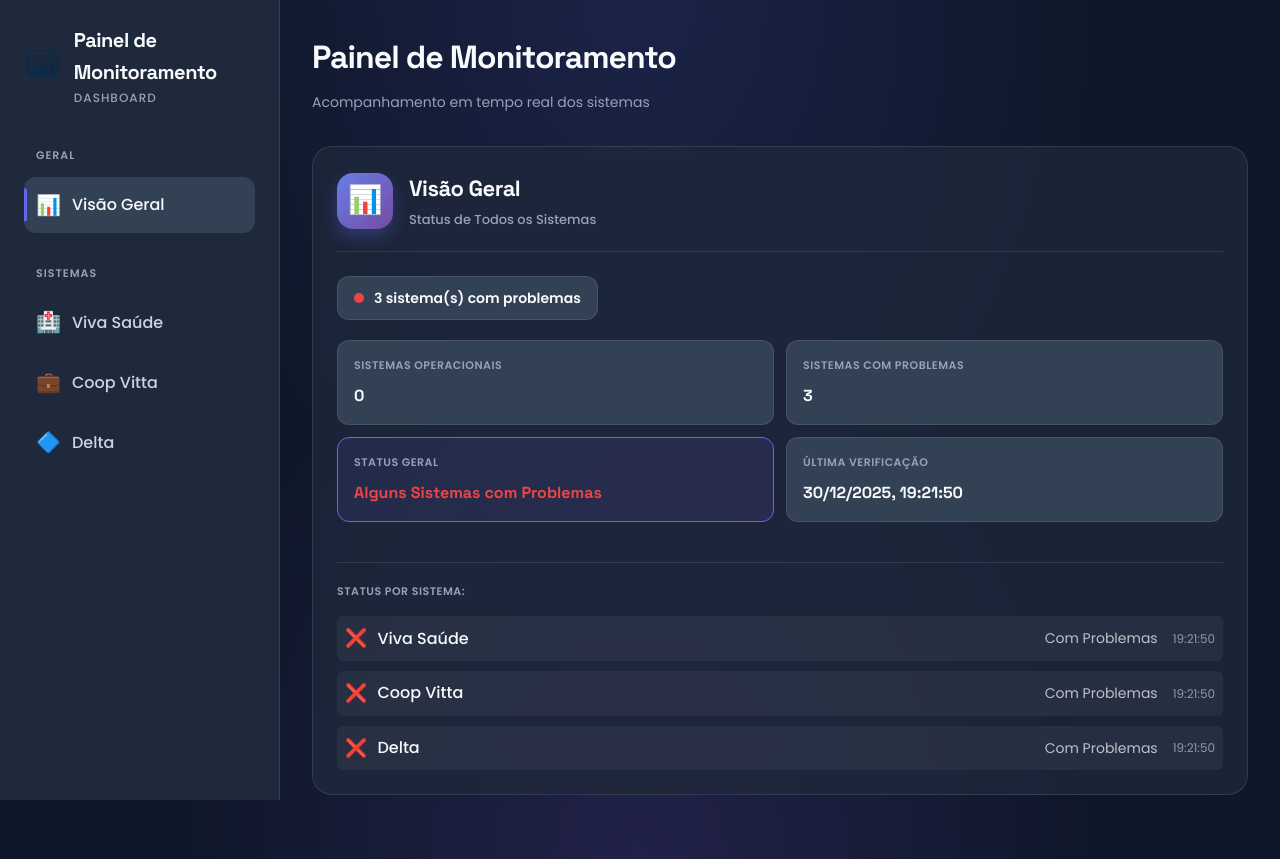
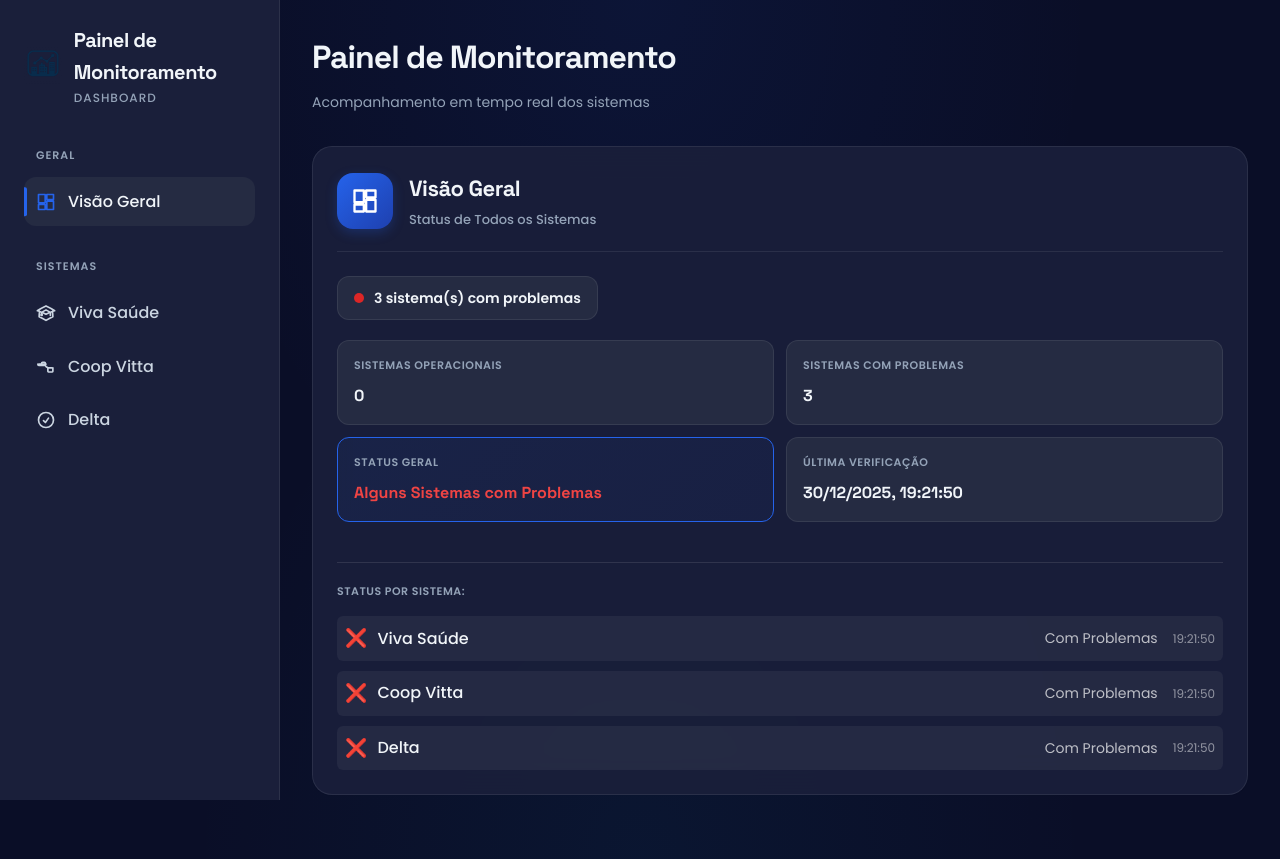
Before and after one commit to viniciusfeitosaa/DBTotal, a website: page index.html in a window 1280 px wide. Drawn offline with Linux system fonts and the light colour scheme; no server answers.

Commit message:
Atualizar design para esquema profissional: cores corporativas azuis e icones SVG

```diff
--- a/index.html
+++ b/index.html
@@ -30,7 +30,11 @@
                     <div class="nav-label">Geral</div>
                     <div class="nav-items">
                         <a href="#geral" class="nav-item active" data-system="geral">
-                            <span class="nav-icon">📊</span>
+                            <span class="nav-icon">
+                                <svg xmlns="http://www.w3.org/2000/svg" fill="none" viewBox="0 0 24 24" stroke-width="2" stroke="currentColor">
+                                    <path stroke-linecap="round" stroke-linejoin="round" d="M3 13h8V3H3v10zm0 8h8v-6H3v6zm10 0h8V11h-8v10zm0-18v6h8V3h-8z" />
+                                </svg>
+                            </span>
                             <span class="nav-text">Visão Geral</span>
                         </a>
                     </div>
@@ -39,15 +43,27 @@
                     <div class="nav-label">Sistemas</div>
                     <div class="nav-items">
                         <a href="#viva-saude" class="nav-item" data-system="viva-saude">
-                            <span class="nav-icon">🏥</span>
+                            <span class="nav-icon">
+                                <svg xmlns="http://www.w3.org/2000/svg" fill="none" viewBox="0 0 24 24" stroke-width="2" stroke="currentColor">
+                                    <path stroke-linecap="round" stroke-linejoin="round" d="M4.26 10.147a60.436 60.436 0 00-.491 6.347A48.627 48.627 0 0112 20.904a48.627 48.627 0 018.232-4.41 60.46 60.46 0 00-.491-6.347m-15.482 0a50.57 50.57 0 00-2.658-.813A59.905 59.905 0 0112 3.493a59.902 59.902 0 0110.399 5.84c-.896.248-1.783.52-2.658.814m-15.482 0A50.697 50.697 0 0112 13.489a50.702 50.702 0 017.74-3.342M6.75 15a.75.75 0 100-1.5.75.75 0 000 1.5zm0 0v-3.675A55.378 55.378 0 0112 8.443a55.381 55.381 0 015.25 2.882V15" />
+                                </svg>
+                            </span>
                             <span class="nav-text">Viva Saúde</span>
                         </a>
                         <a href="#coop-vitta" class="nav-item" data-system="coop-vitta">
-                            <span class="nav-icon">💼</span>
+                            <span class="nav-icon">
+                                <svg xmlns="http://www.w3.org/2000/svg" fill="none" viewBox="0 0 24 24" stroke-width="2" stroke="currentColor">
+                                    <path stroke-linecap="round" stroke-linejoin="round" d="M20.25 14.15v4.25c0 .414-.336.75-.75.75h-4.5a.75.75 0 01-.75-.75v-4.25m0 0h4.5m-4.5 0l-1.47-.84a.75.75 0 01-.26-.19l-1.22-1.52a.75.75 0 00-.56-.26H8.25m0 0H3.375c-.621 0-1.125-.504-1.125-1.125V9.75m4.5 0V8.625c0-.621.504-1.125 1.125-1.125h2.25c.621 0 1.125.504 1.125 1.125v1.125m0 0H12m-8.25 0h8.25" />
+                                </svg>
+                            </span>
                             <span class="nav-text">Coop Vitta</span>
                         </a>
                         <a href="#delta" class="nav-item" data-system="delta">
-                            <span class="nav-icon">🔷</span>
+                            <span class="nav-icon">
+                                <svg xmlns="http://www.w3.org/2000/svg" fill="none" viewBox="0 0 24 24" stroke-width="2" stroke="currentColor">
+                                    <path stroke-linecap="round" stroke-linejoin="round" d="M9 12.75L11.25 15 15 9.75M21 12a9 9 0 11-18 0 9 9 0 0118 0z" />
+                                </svg>
+                            </span>
                             <span class="nav-text">Delta</span>
                         </a>
                     </div>
@@ -77,7 +93,11 @@
                     <div class="card-glow"></div>
                     <div class="card-header-modern">
                         <div class="card-icon-wrapper">
-                            <div class="card-icon">📊</div>
+                            <div class="card-icon">
+                                <svg xmlns="http://www.w3.org/2000/svg" fill="none" viewBox="0 0 24 24" stroke-width="2" stroke="currentColor">
+                                    <path stroke-linecap="round" stroke-linejoin="round" d="M3 13h8V3H3v10zm0 8h8v-6H3v6zm10 0h8V11h-8v10zm0-18v6h8V3h-8z" />
+                                </svg>
+                            </div>
                         </div>
                         <div class="card-title-section">
                             <h2 class="card-title-modern">Visão Geral</h2>
@@ -125,7 +145,11 @@
                     <div class="card-glow"></div>
                     <div class="card-header-modern">
                         <div class="card-icon-wrapper">
-                            <div class="card-icon">🏥</div>
+                            <div class="card-icon">
+                                <svg xmlns="http://www.w3.org/2000/svg" fill="none" viewBox="0 0 24 24" stroke-width="2" stroke="currentColor">
+                                    <path stroke-linecap="round" stroke-linejoin="round" d="M4.26 10.147a60.436 60.436 0 00-.491 6.347A48.627 48.627 0 0112 20.904a48.627 48.627 0 018.232-4.41 60.46 60.46 0 00-.491-6.347m-15.482 0a50.57 50.57 0 00-2.658-.813A59.905 59.905 0 0112 3.493a59.902 59.902 0 0110.399 5.84c-.896.248-1.783.52-2.658.814m-15.482 0A50.697 50.697 0 0112 13.489a50.702 50.702 0 017.74-3.342M6.75 15a.75.75 0 100-1.5.75.75 0 000 1.5zm0 0v-3.675A55.378 55.378 0 0112 8.443a55.381 55.381 0 015.25 2.882V15" />
+                                </svg>
+                            </div>
                         </div>
                         <div class="card-title-section">
                             <h2 class="card-title-modern">Viva Saúde</h2>
@@ -238,7 +262,11 @@
                     <div class="card-glow"></div>
                     <div class="card-header-modern">
                         <div class="card-icon-wrapper">
-                            <div class="card-icon">💼</div>
+                            <div class="card-icon">
+                                <svg xmlns="http://www.w3.org/2000/svg" fill="none" viewBox="0 0 24 24" stroke-width="2" stroke="currentColor">
+                                    <path stroke-linecap="round" stroke-linejoin="round" d="M20.25 14.15v4.25c0 .414-.336.75-.75.75h-4.5a.75.75 0 01-.75-.75v-4.25m0 0h4.5m-4.5 0l-1.47-.84a.75.75 0 01-.26-.19l-1.22-1.52a.75.75 0 00-.56-.26H8.25m0 0H3.375c-.621 0-1.125-.504-1.125-1.125V9.75m4.5 0V8.625c0-.621.504-1.125 1.125-1.125h2.25c.621 0 1.125.504 1.125 1.125v1.125m0 0H12m-8.25 0h8.25" />
+                                </svg>
+                            </div>
                         </div>
                         <div class="card-title-section">
                             <h2 class="card-title-modern">Coop Vitta</h2>
@@ -309,7 +337,11 @@
                     <div class="card-glow"></div>
                     <div class="card-header-modern">
                         <div class="card-icon-wrapper">
-                            <div class="card-icon">🔷</div>
+                            <div class="card-icon">
+                                <svg xmlns="http://www.w3.org/2000/svg" fill="none" viewBox="0 0 24 24" stroke-width="2" stroke="currentColor">
+                                    <path stroke-linecap="round" stroke-linejoin="round" d="M9 12.75L11.25 15 15 9.75M21 12a9 9 0 11-18 0 9 9 0 0118 0z" />
+                                </svg>
+                            </div>
                         </div>
                         <div class="card-title-section">
                             <h2 class="card-title-modern">Delta</h2>
--- a/styles.css
+++ b/styles.css
@@ -5,48 +5,48 @@
 }
 
 :root {
-    /* Cores Principais */
-    --primary: #6366f1;
-    --primary-dark: #4f46e5;
-    --primary-light: #818cf8;
-    --secondary: #8b5cf6;
-    --accent: #ec4899;
+    /* Cores Principais - Esquema Profissional */
+    --primary: #2563eb;
+    --primary-dark: #1e40af;
+    --primary-light: #3b82f6;
+    --secondary: #64748b;
+    --accent: #0ea5e9;
 
-    /* Status Colors */
-    --success: #10b981;
-    --success-light: #34d399;
-    --warning: #f59e0b;
-    --error: #ef4444;
-    --info: #3b82f6;
+    /* Status Colors - Mais Suaves e Profissionais */
+    --success: #059669;
+    --success-light: #10b981;
+    --warning: #d97706;
+    --error: #dc2626;
+    --info: #0284c7;
 
-    /* Neutros */
-    --bg-primary: #0f172a;
-    --bg-secondary: #1e293b;
-    --bg-tertiary: #334155;
-    --bg-card: rgba(30, 41, 59, 0.8);
-    --bg-glass: rgba(255, 255, 255, 0.05);
+    /* Neutros - Tons Mais Profissionais */
+    --bg-primary: #0a0e27;
+    --bg-secondary: #1a1f3a;
+    --bg-tertiary: #252b42;
+    --bg-card: rgba(26, 31, 58, 0.95);
+    --bg-glass: rgba(255, 255, 255, 0.03);
 
     /* Texto */
-    --text-primary: #f8fafc;
+    --text-primary: #f1f5f9;
     --text-secondary: #cbd5e1;
     --text-muted: #94a3b8;
 
     /* Bordas */
-    --border: rgba(255, 255, 255, 0.1);
-    --border-light: rgba(255, 255, 255, 0.05);
+    --border: rgba(255, 255, 255, 0.08);
+    --border-light: rgba(255, 255, 255, 0.03);
 
     /* Sombras */
-    --shadow-sm: 0 2px 4px rgba(0, 0, 0, 0.1);
-    --shadow: 0 4px 12px rgba(0, 0, 0, 0.15);
-    --shadow-lg: 0 10px 30px rgba(0, 0, 0, 0.2);
-    --shadow-xl: 0 20px 50px rgba(0, 0, 0, 0.3);
-    --shadow-glow: 0 0 30px rgba(99, 102, 241, 0.3);
+    --shadow-sm: 0 1px 2px rgba(0, 0, 0, 0.2);
+    --shadow: 0 4px 6px rgba(0, 0, 0, 0.25);
+    --shadow-lg: 0 10px 15px rgba(0, 0, 0, 0.3);
+    --shadow-xl: 0 20px 25px rgba(0, 0, 0, 0.35);
+    --shadow-glow: 0 0 20px rgba(37, 99, 235, 0.2);
 
-    /* Gradientes */
-    --gradient-primary: linear-gradient(135deg, #667eea 0%, #764ba2 100%);
-    --gradient-card: linear-gradient(135deg, rgba(99, 102, 241, 0.1) 0%, rgba(139, 92, 246, 0.1) 100%);
-    --gradient-bg: radial-gradient(ellipse at top, rgba(99, 102, 241, 0.15) 0%, transparent 50%),
-                   radial-gradient(ellipse at bottom, rgba(139, 92, 246, 0.15) 0%, transparent 50%);
+    /* Gradientes - Mais Sutis */
+    --gradient-primary: linear-gradient(135deg, #2563eb 0%, #1e40af 100%);
+    --gradient-card: linear-gradient(135deg, rgba(37, 99, 235, 0.08) 0%, rgba(30, 64, 175, 0.08) 100%);
+    --gradient-bg: radial-gradient(ellipse at top, rgba(37, 99, 235, 0.08) 0%, transparent 50%),
+                   radial-gradient(ellipse at bottom, rgba(14, 165, 233, 0.05) 0%, transparent 50%);
 }
 
 body {
@@ -192,9 +192,23 @@
 }
 
 .nav-icon {
-    font-size: 20px;
-    width: 24px;
-    text-align: center;
+    width: 20px;
+    height: 20px;
+    display: flex;
+    align-items: center;
+    justify-content: center;
+    color: var(--text-secondary);
+    flex-shrink: 0;
+}
+
+.nav-icon svg {
+    width: 100%;
+    height: 100%;
+}
+
+.nav-item.active .nav-icon,
+.nav-item:hover .nav-icon {
+    color: var(--primary);
 }
 
 .nav-text {
@@ -281,13 +295,13 @@
 .action-btn.primary {
     background: var(--primary);
     color: white;
-    box-shadow: 0 4px 12px rgba(99, 102, 241, 0.4);
+    box-shadow: 0 4px 12px rgba(37, 99, 235, 0.3);
 }
 
 .action-btn.primary:hover {
     background: var(--primary-dark);
     transform: translateY(-2px);
-    box-shadow: 0 6px 20px rgba(99, 102, 241, 0.5);
+    box-shadow: 0 6px 20px rgba(37, 99, 235, 0.4);
 }
 
 .action-btn.secondary {
@@ -305,7 +319,7 @@
 .action-btn.active {
     background: var(--success);
     color: white;
-    box-shadow: 0 4px 12px rgba(16, 185, 129, 0.4);
+    box-shadow: 0 4px 12px rgba(5, 150, 105, 0.3);
 }
 
 .btn-icon {
@@ -350,7 +364,7 @@
 .system-card:nth-child(3) { animation-delay: 0.3s; }
 
 .system-card:hover {
-    transform: translateY(-8px);
+    transform: translateY(-4px);
     border-color: var(--primary);
     box-shadow: var(--shadow-xl), var(--shadow-glow);
 }
@@ -361,7 +375,7 @@
     right: -50%;
     width: 200%;
     height: 200%;
-    background: radial-gradient(circle, rgba(99, 102, 241, 0.1) 0%, transparent 70%);
+    background: radial-gradient(circle, rgba(37, 99, 235, 0.08) 0%, transparent 70%);
     opacity: 0;
     transition: opacity 0.4s ease;
 }
@@ -387,11 +401,18 @@
     display: flex;
     align-items: center;
     justify-content: center;
-    box-shadow: 0 8px 16px rgba(99, 102, 241, 0.3);
+    box-shadow: 0 4px 12px rgba(37, 99, 235, 0.25);
 }
 
 .card-icon {
-    font-size: 28px;
+    width: 28px;
+    height: 28px;
+    color: white;
+}
+
+.card-icon svg {
+    width: 100%;
+    height: 100%;
 }
 
 .card-title-section {
@@ -557,11 +578,12 @@
 .stat-item.highlight {
     background: var(--gradient-card);
     border-color: var(--primary);
+    border-width: 1.5px;
 }
 
 .stat-item.featured {
     grid-column: 1 / -1;
-    background: linear-gradient(135deg, rgba(99, 102, 241, 0.2) 0%, rgba(139, 92, 246, 0.2) 100%);
+    background: linear-gradient(135deg, rgba(37, 99, 235, 0.15) 0%, rgba(30, 64, 175, 0.15) 100%);
     border: 2px solid var(--primary);
     padding: 20px;
 }
@@ -585,7 +607,7 @@
 .stat-value-large {
     font-size: 32px;
     font-weight: 800;
-    color: var(--primary-light);
+    color: var(--primary);
     font-family: 'Space Grotesk', sans-serif;
     letter-spacing: -1px;
 }
@@ -938,7 +960,8 @@
     }
 
     .card-icon {
-        font-size: 24px;
+        width: 24px;
+        height: 24px;
     }
 
     .card-title-modern {
@@ -1068,7 +1091,8 @@
     }
 
     .card-icon {
-        font-size: 20px;
+        width: 20px;
+        height: 20px;
     }
 
     .card-title-modern {
```
